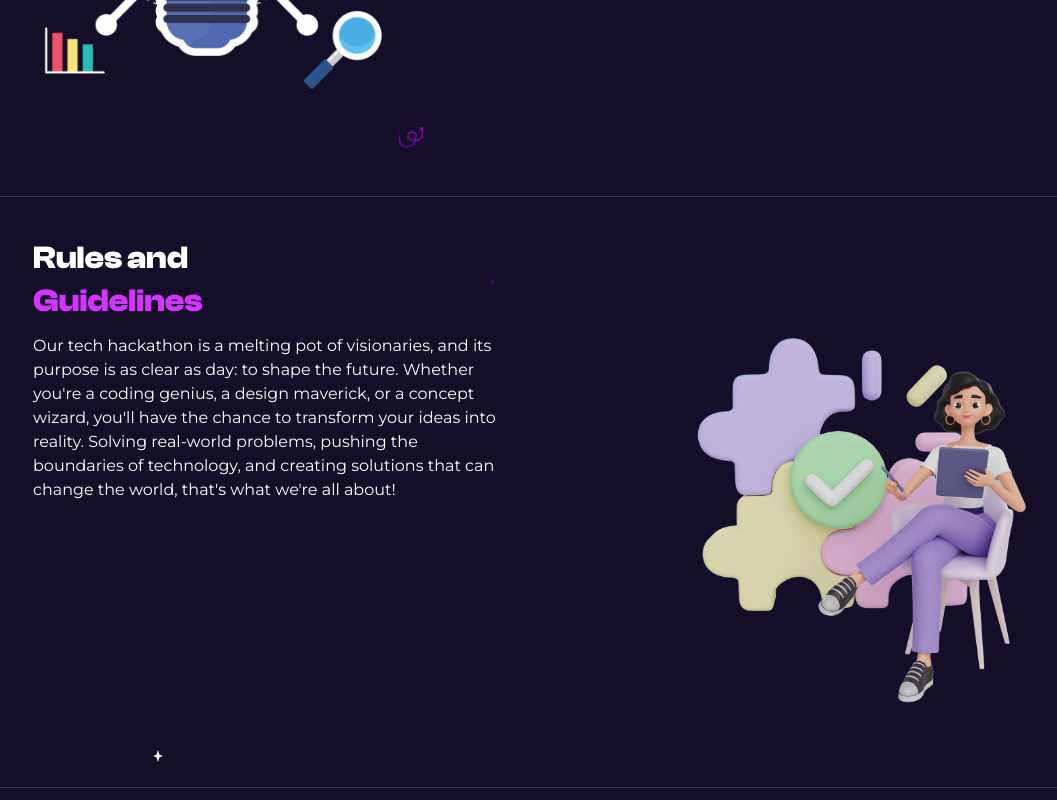
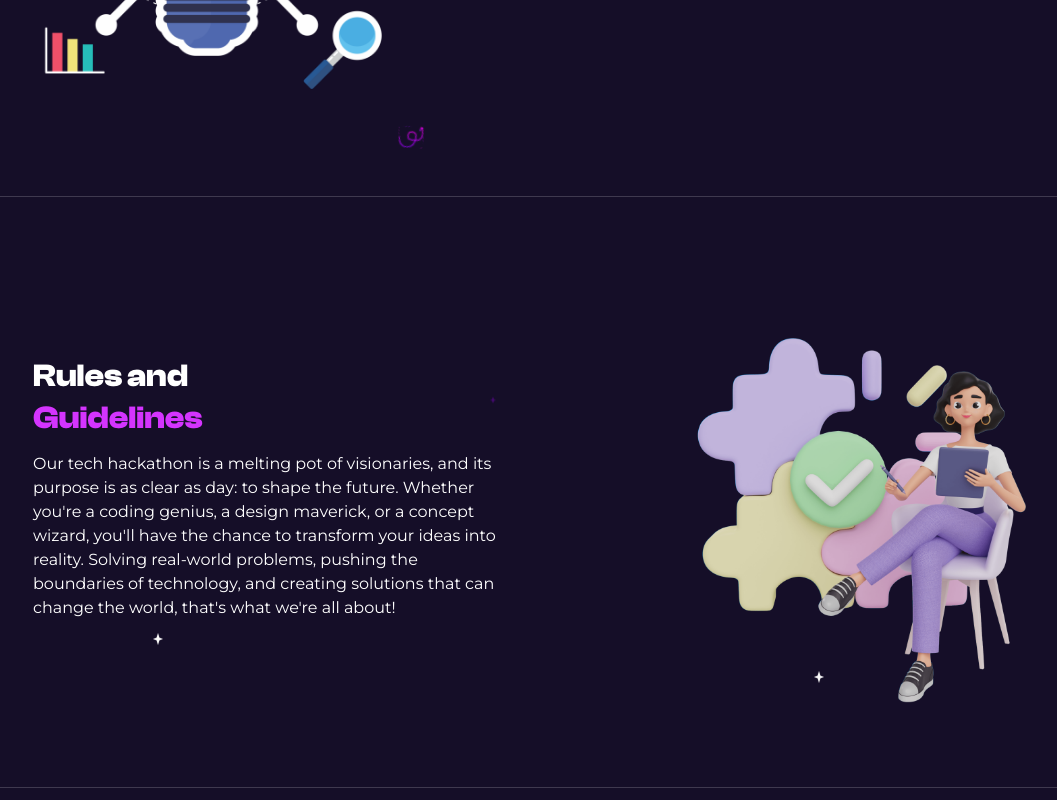
Before and after one commit to Afolabi-bit/getlinked, a React (Vite) app: page / in a window 1280 px wide. Shown: the part 1211-2011 px from the top of the page, without its empty margins (95-1152 px from the left). Built offline with nearby package versions, Linux system fonts and the light colour scheme; a web font is replaced by a local one.

Commit message:
media queries

```diff
--- a/src/components/rules.jsx
+++ b/src/components/rules.jsx
@@ -6,12 +6,12 @@ import { Line } from "./utils";
 const Rules = () => {
   return (
     <section className="w-screen pt-10">
-      <article className="w-full flex flex-col  lg:flex-row-reverse lg:justify-between lg:gap-[40px] lg:px-[5rem]">
+      <article className="w-full flex flex-col items-center lg:flex-row-reverse lg:justify-between lg:gap-[40px] lg:px-[5rem]">
         <div className="w-full min-h-[320px] relative  mb-10  md:min-h-[550px] lg:w-[40%] lg:mb-0">
           <img
             src={StarW}
             alt="#"
-            className="twinkle-fast absolute  top-[50%] left-[30px] translate-y-[-50%] md:left-[18%]"
+            className="twinkle-fast absolute  top-[50%] left-[30px] translate-y-[-50%] md:left-[18%] lg:left-[35%] lg:top-[80%]"
           />
           <img
             src={Image}
```
